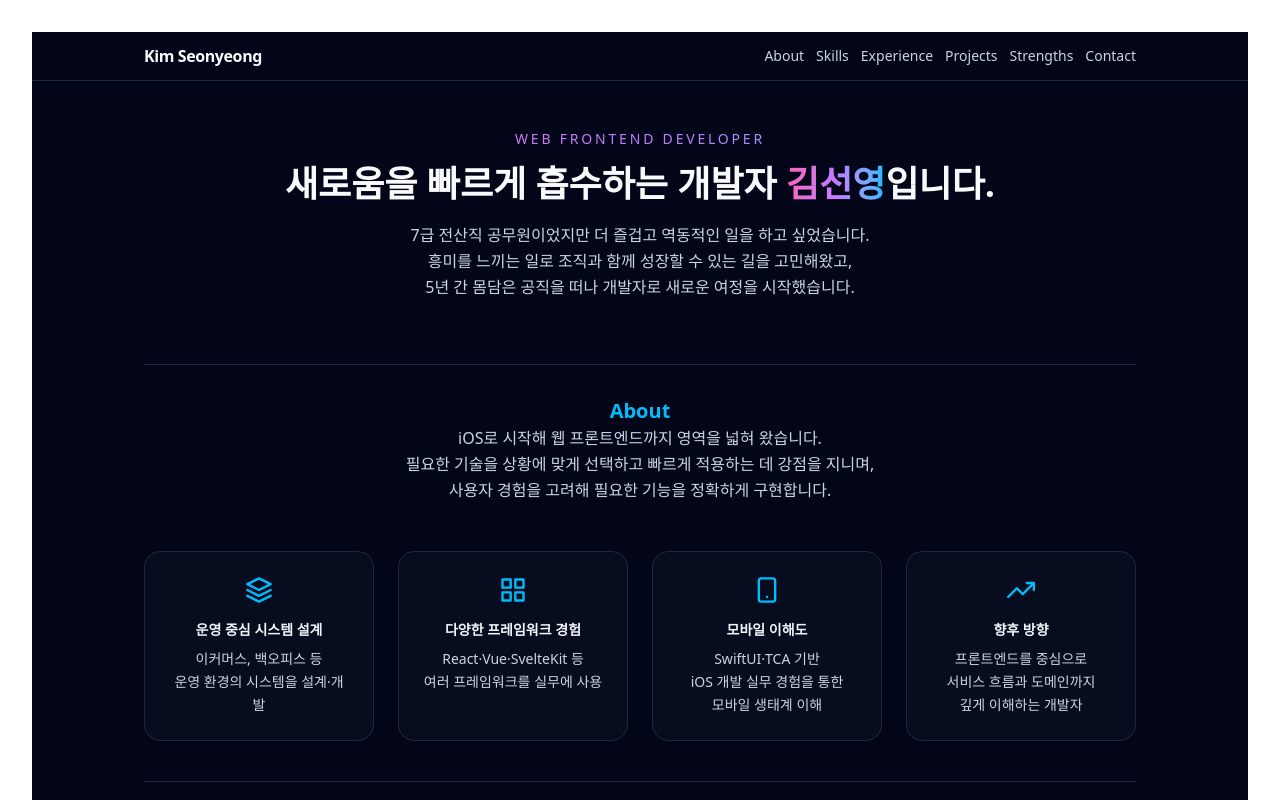
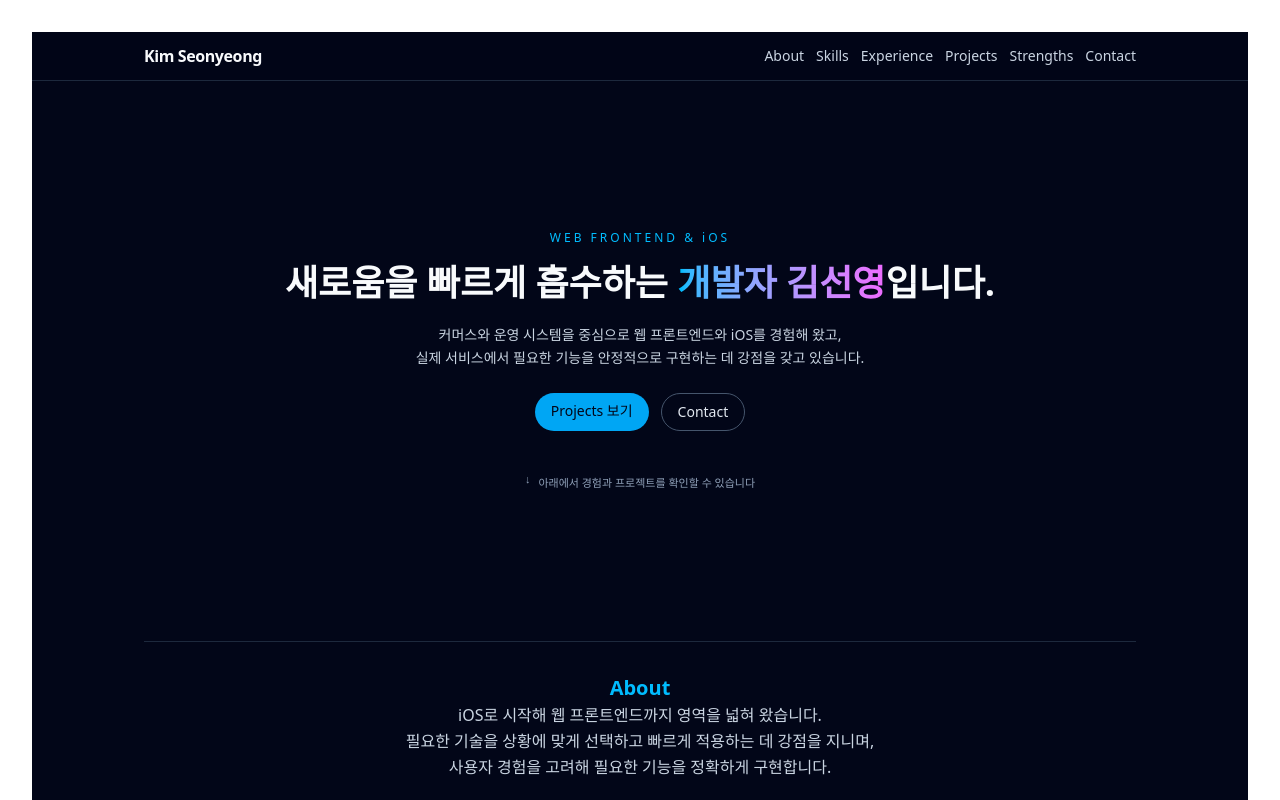
Before and after one commit to horeng2/portfolio, a React (Vite) app: page / in a window 1280 px wide. Shown: the top 800 px of the page. Built offline with nearby package versions, Linux system fonts and the light colour scheme.

Commit message:
feat: add intro animation to Hero section for improved first-view UX

```diff
--- a/package.json
+++ b/package.json
@@ -10,6 +10,7 @@
     "preview": "vite preview"
   },
   "dependencies": {
+    "framer-motion": "^12.23.24",
     "react": "^19.2.0",
     "react-dom": "^19.2.0",
     "react-icons": "^5.5.0"
--- a/src/components/Hero.tsx
+++ b/src/components/Hero.tsx
@@ -1,25 +1,93 @@
-const Hero = () => (
-  <section id="hero" className="pt-12 pb-16 scroll-mt-24">
-    <p className="text-sm uppercase tracking-[0.2em] bg-gradient-to-r from-pink-400 via-purple-400 to-sky-400 bg-clip-text text-transparent">
-      Web Frontend Developer
-    </p>
+import { motion } from "framer-motion";
 
-    <h1 className="mt-3 text-4xl font-semibold leading-tight">
-      새로움을 빠르게 흡수하는 개발자{" "}
-      <span className="bg-gradient-to-r from-pink-400 via-purple-400 to-sky-400 bg-clip-text text-transparent">
-        김선영
-      </span>
-      입니다.
-    </h1>
+const heroVariants = {
+  hidden: { opacity: 0, y: 16 },
+  visible: (i: number) => ({
+    opacity: 1,
+    y: 0,
+    transition: { delay: 0.15 * i, duration: 0.4 },
+  }),
+};
 
-    <p className="mt-4 text-base text-slate-300 leading-relaxed">
-      7급 전산직 공무원이었지만 더 즐겁고 역동적인 일을 하고 싶었습니다.
-      <br />
-      흥미를 느끼는 일로 조직과 함께 성장할 수 있는 길을 고민해왔고,
-      <br />
-      5년 간 몸담은 공직을 떠나 개발자로 새로운 여정을 시작했습니다.
-    </p>
-  </section>
-);
+const Hero = () => {
+  return (
+    <section id="hero" className="relative flex min-h-[70vh] items-center justify-center overflow-hidden px-4">
+      {/* 배경 블롭 */}
+      <div className="pointer-events-none absolute inset-0 -z-10">
+        <div className="absolute -left-32 top-10 h-64 w-64 rounded-full bg-sky-500/20 blur-3xl animate-[spin_40s_linear_infinite]" />
+        <div className="absolute -right-32 bottom-0 h-72 w-72 rounded-full bg-purple-500/15 blur-3xl animate-[spin_50s_linear_infinite]" />
+      </div>
+
+      <div className="mx-auto flex max-w-3xl flex-col gap-3 text-center">
+        <motion.p
+          custom={0}
+          variants={heroVariants}
+          initial="hidden"
+          animate="visible"
+          className="text-xs font-medium tracking-[0.25em] text-sky-400"
+        >
+          WEB FRONTEND & iOS
+        </motion.p>
+
+        <motion.h1
+          custom={1}
+          variants={heroVariants}
+          initial="hidden"
+          animate="visible"
+          className="text-3xl font-semibold leading-snug sm:text-4xl"
+        >
+          새로움을 빠르게 흡수하는{" "}
+          <span className="text-transparent bg-gradient-to-r from-sky-400 to-fuchsia-400 bg-clip-text">
+            개발자 김선영
+          </span>
+          입니다.
+        </motion.h1>
+
+        <motion.p
+          custom={2}
+          variants={heroVariants}
+          initial="hidden"
+          animate="visible"
+          className="mt-1 text-sm text-slate-300 leading-relaxed"
+        >
+          커머스와 운영 시스템을 중심으로 웹 프론트엔드와 iOS를 경험해 왔고,
+          <br />
+          실제 서비스에서 필요한 기능을 안정적으로 구현하는 데 강점을 갖고 있습니다.
+        </motion.p>
+
+        <motion.div
+          custom={3}
+          variants={heroVariants}
+          initial="hidden"
+          animate="visible"
+          className="mt-3 flex justify-center gap-3 text-sm"
+        >
+          <a href="#projects" className="rounded-full bg-sky-500 px-4 py-2 font-medium text-slate-950 hover:bg-sky-400">
+            Projects 보기
+          </a>
+          <a
+            href="#contact"
+            className="rounded-full border border-slate-600 px-4 py-2 text-slate-200 hover:border-sky-500"
+          >
+            Contact
+          </a>
+        </motion.div>
+
+        <motion.div
+          custom={4}
+          variants={heroVariants}
+          initial="hidden"
+          animate="visible"
+          className="mt-8 flex justify-center text-[11px] text-slate-400"
+        >
+          <span className="flex items-center gap-2">
+            <span className="animate-bounce">↓</span>
+            <span>아래에서 경험과 프로젝트를 확인할 수 있습니다</span>
+          </span>
+        </motion.div>
+      </div>
+    </section>
+  );
+};
 
 export default Hero;
```
Also changed, not shown: 1 other file (tests, documents, lock files or other folders).
